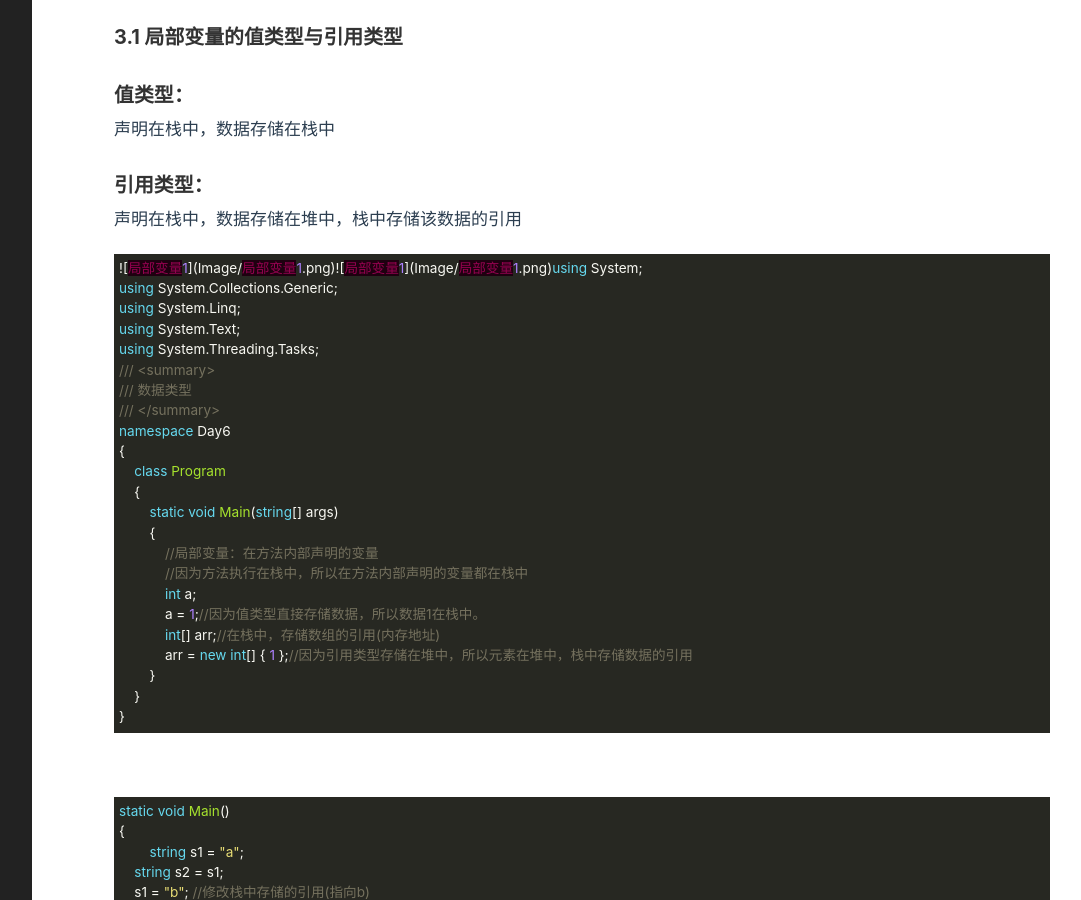
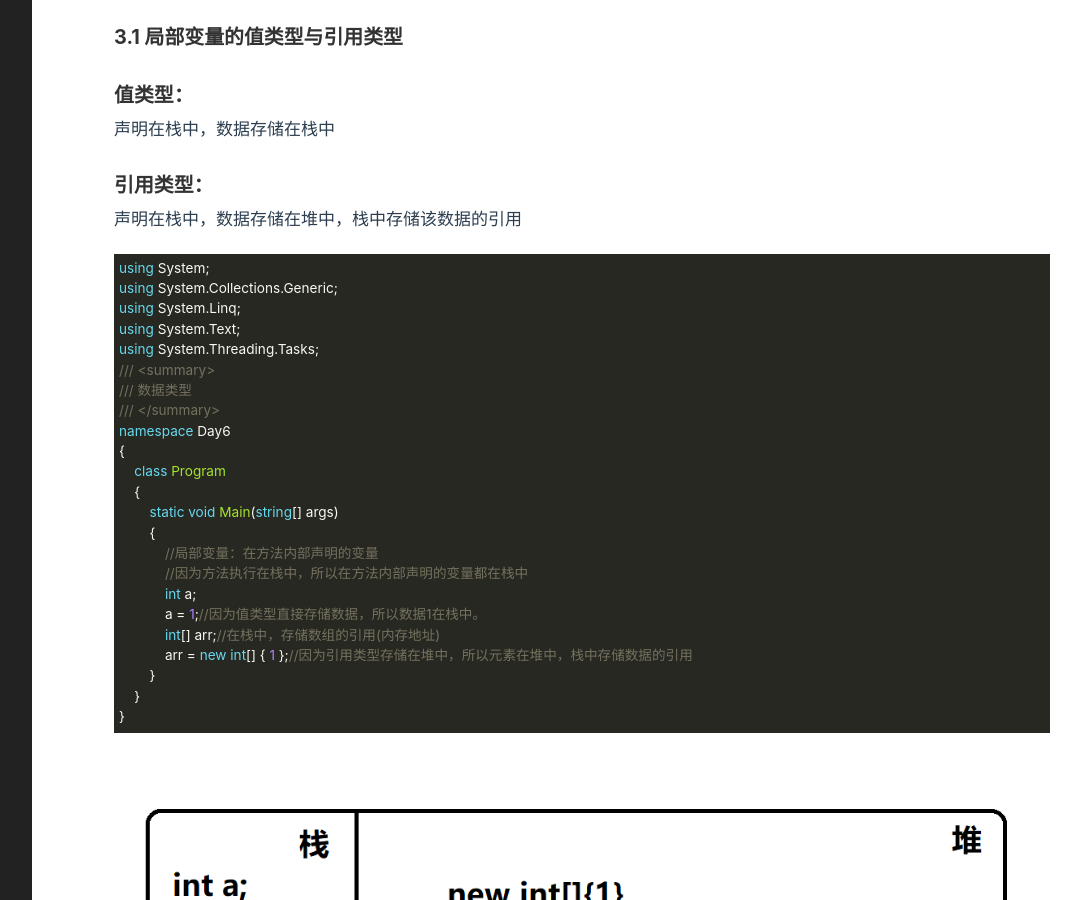
Before and after one commit to Honlay/Honlay.github.io, a Jekyll site: the page built from _posts/2021-02-09-csharp7.markdown, in a window 1280 px wide and 900 px high, scrolled down 1615 px. Shown: the whole window, without its empty margins (148-1229 px from the left). Built offline with Jekyll 4.4.1, drawn with Linux system fonts in a browser that asks for light colours.

Commit message:
Update 2021-02-09-csharp7.markdown

````diff
--- a/_posts/2021-02-09-csharp7.markdown
+++ b/_posts/2021-02-09-csharp7.markdown
@@ -79,7 +79,7 @@ graph LR
 声明在栈中，数据存储在堆中，栈中存储该数据的引用
 
 ```c#
-![局部变量1](Image/局部变量1.png)![局部变量1](Image/局部变量1.png)using System;
+using System;
 using System.Collections.Generic;
 using System.Linq;
 using System.Text;
@@ -104,7 +104,7 @@ namespace Day6
 }
 ```
 
-![](/Volumes/Mac Data/PROJECT/LearningCSharp/image/局部变量1.png)
+![](/public/img/局部变量1.png)
 
 ```c#
 static void Main()
@@ -126,7 +126,7 @@ static void Main()
 
 ```
 
-![](/Volumes/Mac Data/PROJECT/LearningCSharp/image/局部变量2.png)
+![](/public/img/局部变量2.png)
 
 
 
````
